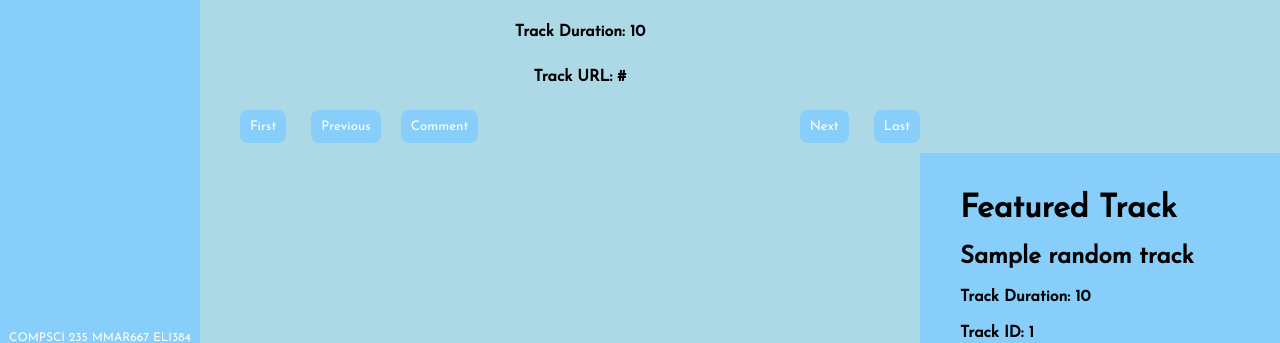
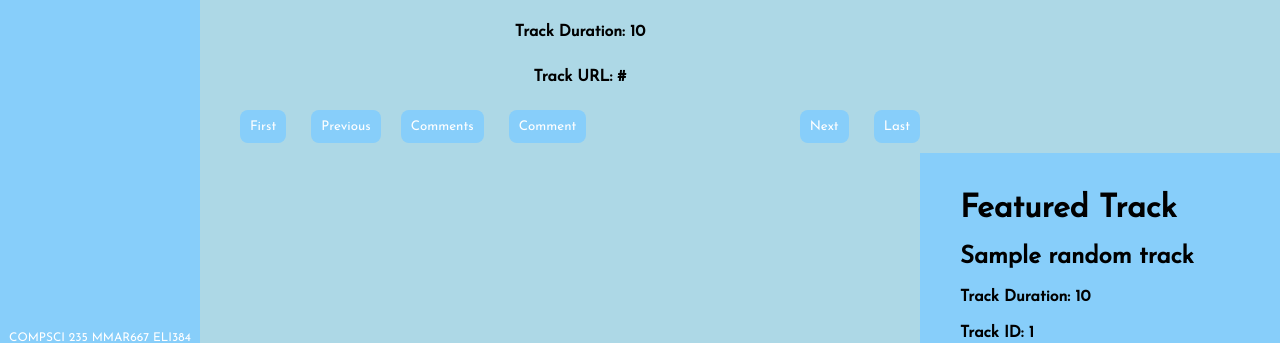
Before and after one commit to MichaelMar7/COMPSCI235-Assignment, a Flask app: template music/templates/browse/tracks.html in a window 1280 px wide. Shown: the part 456-799 px from the top of the page. Run offline with Flask 2, Linux system fonts and the light colour scheme; the template is opened without the code that fills it: values that come from a table or form of the project are taken from there, most other values are stand-ins (such as "Sample title", 1, 10 or a date in 2020); parts of the project's set-up code (start-up, migrations or seed data) failed here and were passed over.

Commit message:
view comment url in browse

```diff
--- a/music/blueprints/browse/browse.py
+++ b/music/blueprints/browse/browse.py
@@ -123,6 +123,7 @@ def browse_tracks():
             last_track_url=last_track_url,
             previous_track_url=previous_track_url,
             next_track_url=next_track_url,
+            view_comment_url=view_comment_url,
             add_comment_url=add_comment_url,
             show_comments_for_track=track_to_show_comments,
             form=form,
--- a/music/templates/browse/tracks.html
+++ b/music/templates/browse/tracks.html
@@ -62,13 +62,13 @@
     </div>
     <article id="article">
         <div style="float:left">
+            <button class="btn-general" onclick="location.href='{{ view_comment_url }}'">Comments</button>
             <button class="btn-general" onclick="location.href='{{add_comment_url}}'">Comment</button>
         </div>
-        {% if track.id == show_commesnts_for_tracks %}
+        {% if track.track_id == show_comments_for_tracks %}
         <div style="clear:both">
             testing
             <br>
-            {{get_reviews_for_track(track.track_id)}}
         </div>
         {% endif %}
     </article>
```
